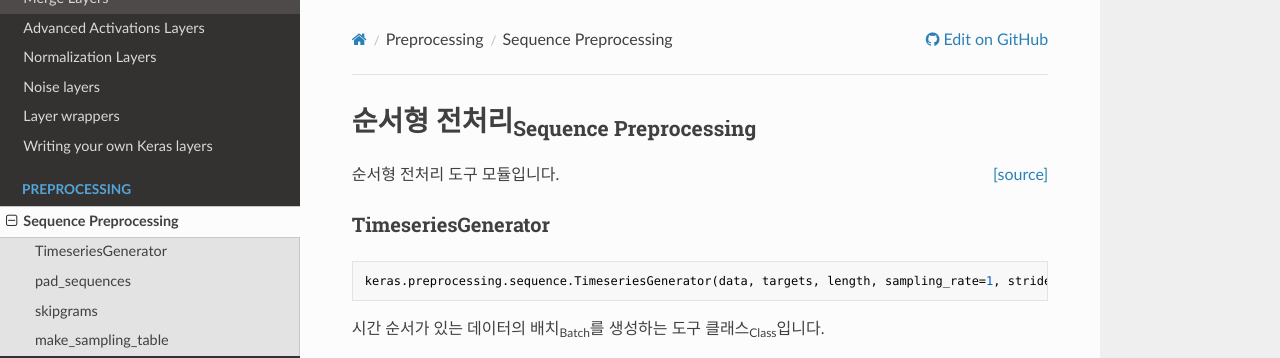
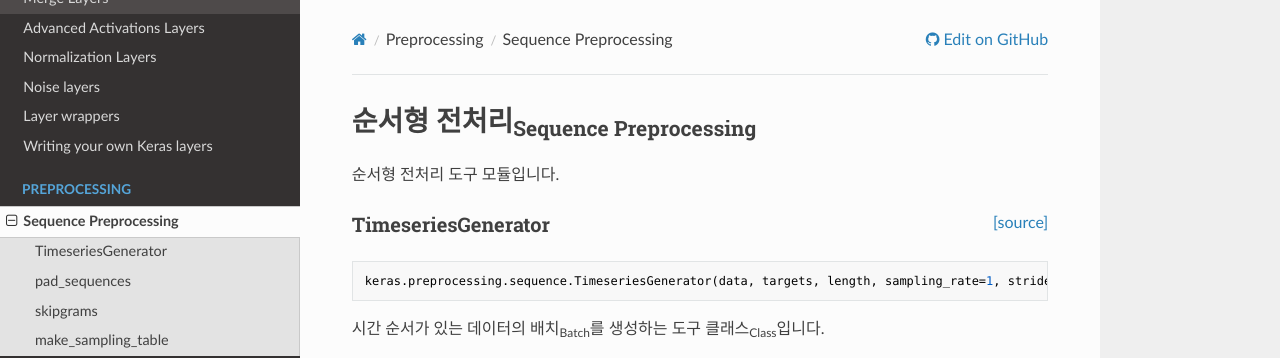
Before and after one commit to keras-team/keras-docs-ko, an MkDocs documentation site: the page built from sources/preprocessing/sequence.md, in a window 1280 px wide. Shown: the top 358 px of the page. Built offline with MkDocs 1.6.1, drawn with Linux system fonts in a browser that asks for light colours; nearby versions of some CDN libraries.

Commit message:
Update sequence.md

````diff
--- a/sources/preprocessing/sequence.md
+++ b/sources/preprocessing/sequence.md
@@ -1,6 +1,7 @@
 # 순서형 전처리<sub>Sequence Preprocessing</sub>
-순서형 전처리 도구 모듈입니다. <span style="float:right;">[[source]](https://github.com/keras-team/keras/blob/master/keras/preprocessing/sequence.py#L16)</span>
+순서형 전처리 도구 모듈입니다.
 
+<span style="float:right;">[[source]](https://github.com/keras-team/keras/blob/master/keras/preprocessing/sequence.py#L16)</span>
 ### TimeseriesGenerator
 ```python
 keras.preprocessing.sequence.TimeseriesGenerator(data, targets, length, sampling_rate=1, stride=1, start_index=0, end_index=None, shuffle=False, reverse=False, batch_size=128)
````
